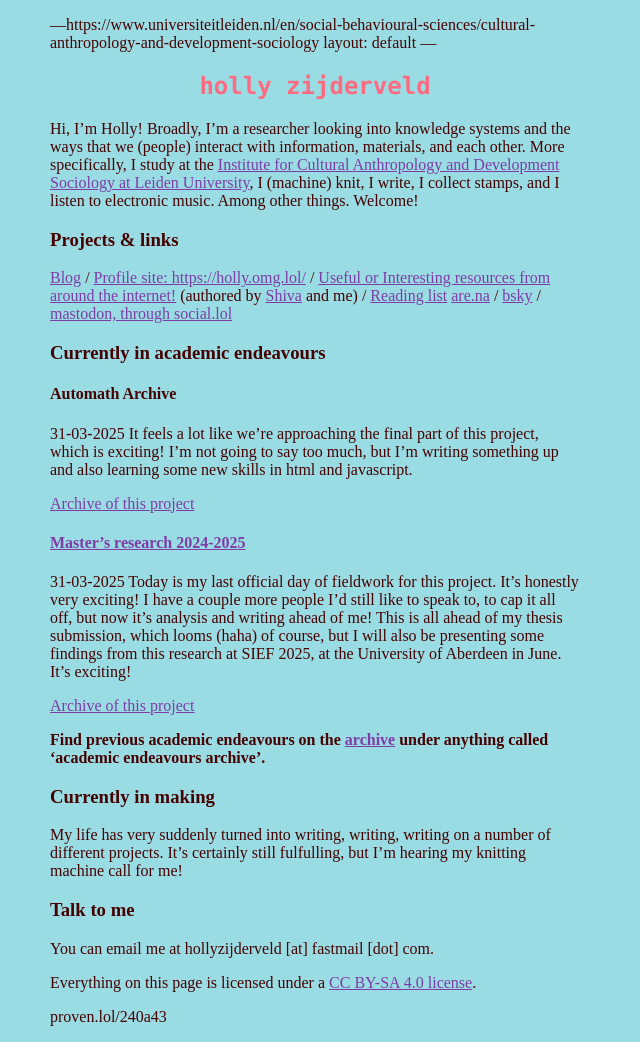
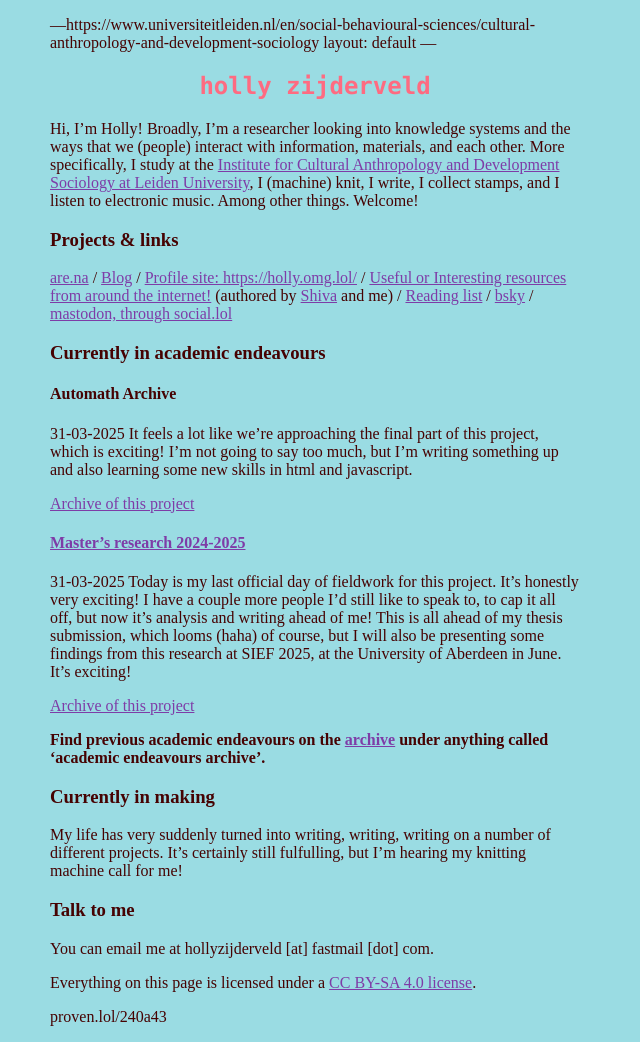
Before and after one commit to hollyz1jderveld/hollyz1jderveld.github.io, a Jekyll site: the page built from index.md, in a window 1280 px wide. Shown: the whole page, without its empty margins (0-640 px from the left). Built offline with Jekyll 4.4.1, drawn with Linux system fonts in a browser that asks for light colours; some web fonts are replaced; our own code applies the rules of GitHub Pages for plain Markdown files; Markdown is read by kramdown in place of the engine named in the settings.

```diff
--- a/index.md
+++ b/index.md
@@ -7,7 +7,7 @@ layout: default
 Hi, I'm Holly! Broadly, I'm a researcher looking into knowledge systems and the ways that we (people) interact with information, materials, and each other. More specifically, I study at the [Institute for Cultural Anthropology and Development Sociology at Leiden University](https://www.universiteitleiden.nl/en/social-behavioural-sciences/cultural-anthropology-and-development-sociology), I (machine) knit, I write, I collect stamps, and I listen to electronic music. Among other things. Welcome!
 
 ### Projects & links
-[Blog](https://holly.weblog.lol/) / [Profile site: https://holly.omg.lol/](https://holly.omg.lol) / [Useful or Interesting resources from around the internet!](https://gl0bsec.github.io/fun_websites.html) (authored by [Shiva](https://gl0bsec.github.io/) and me) / [Reading list](https://hollyz1jderveld.github.io/reading-list/) [are.na](https://www.are.na/holly-zijderveld/channels) / [bsky](https://bsky.app/profile/hollyzijderveld.bsky.social/) / [mastodon, through social.lol](https://social.lol/@holly)
+[are.na](https://www.are.na/holly-zijderveld/channels) / [Blog](https://holly.weblog.lol/) / [Profile site: https://holly.omg.lol/](https://holly.omg.lol) / [Useful or Interesting resources from around the internet!](https://gl0bsec.github.io/fun_websites.html) (authored by [Shiva](https://gl0bsec.github.io/) and me) / [Reading list](https://hollyz1jderveld.github.io/reading-list/)  / [bsky](https://bsky.app/profile/hollyzijderveld.bsky.social/) / [mastodon, through social.lol](https://social.lol/@holly)
 
 ### Currently in academic endeavours
 
```
